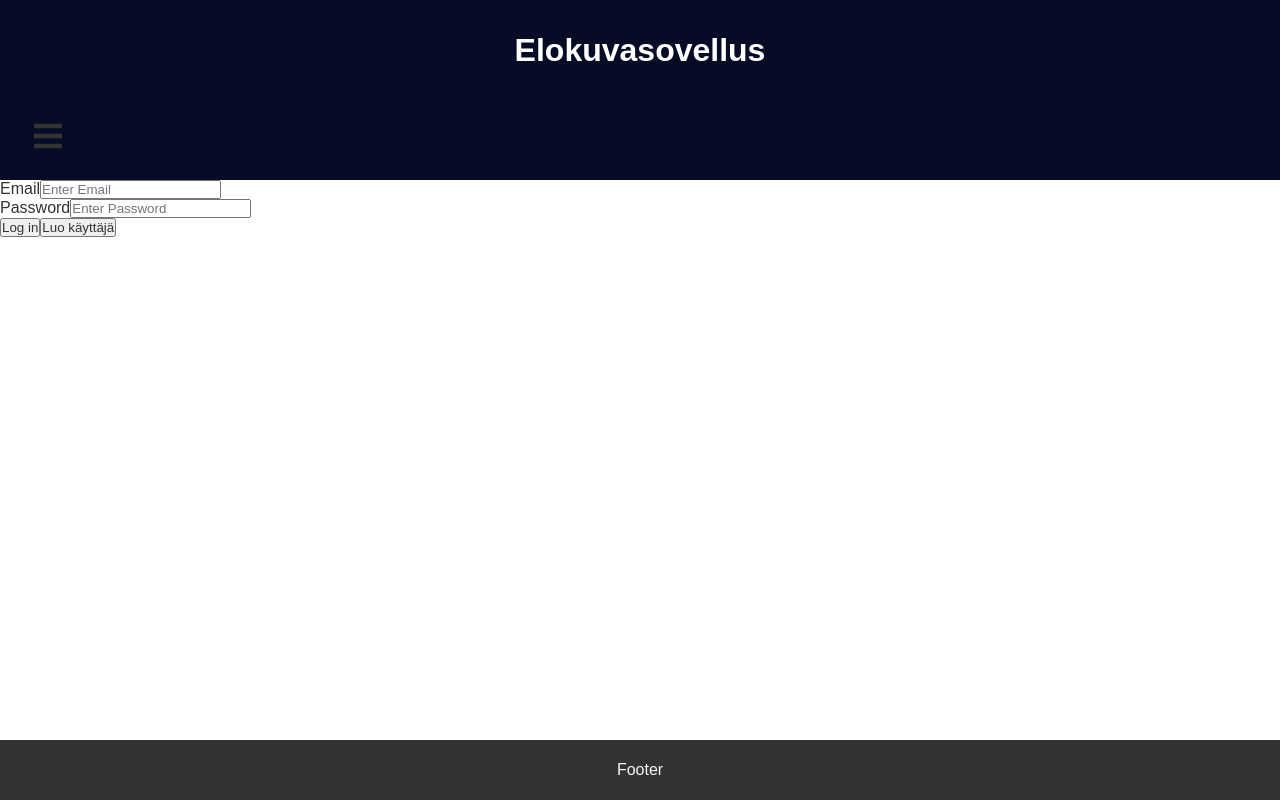
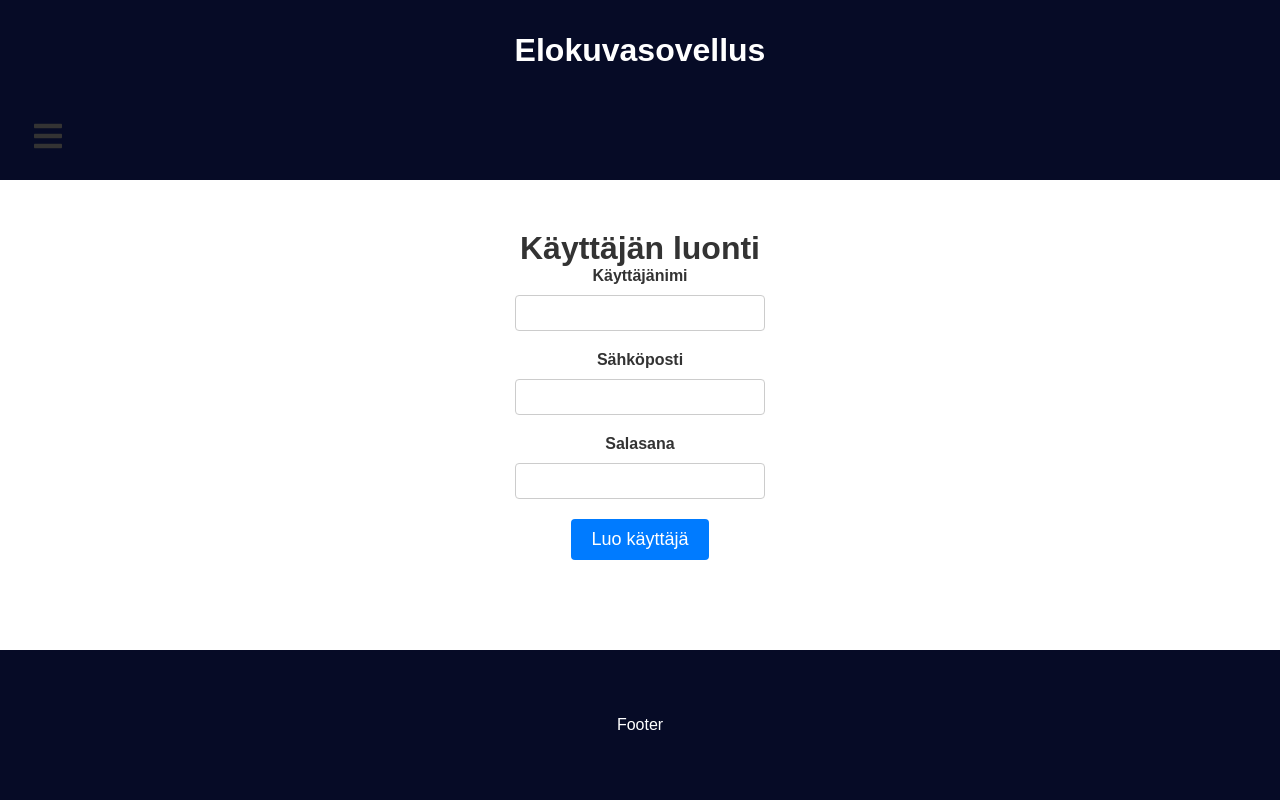
Before and after one commit to webohjeR21/Elokuvasovellus, a React (Create React App) app in the folder frontend/: page /Create in a window 1280 px wide. Built offline with nearby package versions, Linux system fonts and the light colour scheme.

Commit message:
Käyttäjän luonnin UI tehty ja frontendin ja back- endin yhdistäminen aoitettu Käyttäjän luomisessa

```diff
--- a/frontend/package.json
+++ b/frontend/package.json
@@ -6,6 +6,7 @@
     "@testing-library/jest-dom": "^5.17.0",
     "@testing-library/react": "^13.4.0",
     "@testing-library/user-event": "^13.5.0",
+    "axios": "^1.6.8",
     "react": "^18.2.0",
     "react-dom": "^18.2.0",
     "react-icons": "^5.0.1",
--- a/frontend/src/componets/Footer.css
+++ b/frontend/src/componets/Footer.css
@@ -1,14 +1,14 @@
 footer {
-    background-color: var(--dark-color);
+    background-color: #060b26;
     display: flex;
     justify-content: center;
     align-items: center;
-    height: 60px;
+    height: 150px;
     width: 100%;
     position: fixed;
     bottom: 0;
 }
 
 footer p {
-    color: var(--light-color);
+    color: white;
 }
--- a/frontend/src/componets/Header.css
+++ b/frontend/src/componets/Header.css
@@ -1,5 +1,5 @@
 header{
-    /*background-color: var(--dark-color); */
+
     background-color: #060b26;
     height: 100px;
     display: flex;
@@ -10,6 +10,5 @@ header{
 
 
 header h1 {
-   /* color: var(--light-color);*/
    color: white;
 }
--- /dev/null
+++ b/frontend/src/pages/Create.css
@@ -0,0 +1,44 @@
+
+
+.App {
+    text-align: center;
+  }
+
+  .registration {
+    display: flex;
+    flex-direction: column;
+    align-items: center;
+    margin-top: 50px;
+  }
+
+
+  .registration label {
+    margin-bottom: 10px;
+    font-weight: bold;
+  }
+
+
+  .registration input {
+    margin-bottom: 20px;
+    padding: 8px;
+    border: 1px solid #ccc;
+    border-radius: 4px;
+    font-size: 16px;
+    width: 250px;
+    box-sizing: border-box;
+  }
+
+
+  .registration button {
+    padding: 10px 20px;
+    border: none;
+    border-radius: 4px;
+    background-color: #007bff;
+    color: #fff;
+    font-size: 18px;
+    cursor: pointer;
+  }
+
+  .registration button:hover {
+    background-color: #0056b3;
+  }
--- a/frontend/src/pages/Create.js
+++ b/frontend/src/pages/Create.js
@@ -1,26 +1,41 @@
-import React from 'react'
+import React, { useState } from 'react'
+import Axios from 'axios'
+import './Create.css'
 
 export default function Create() {
-  return (
-    <div>
-      <div>
-        <form action=''>
-          <div>
-            <label htmlFor='email'>Email</label>
-            <input type='email' placeholder='Enter Email' />
-          </div>
-          <div>
-            <label htmlFor='password'>Password</label>
-            <input type='password' placeholder='Enter Password' />
-          </div>
-          <button className='button'>Log in </button>
-          <button className='buttonCreate'> Luo käyttäjä </button>
 
-        </form>
-      </div>
+  const [usernameReg, setUsernameReg] = useState('')
+  const [passwordReg, setPasswordReg] = useState('')
+  const [emailReg, setEmailReg] = useState('')
+
+  const register = () => {
+    Axios.post('http://localhost:3001/register', {
+      username: usernameReg,
+      password: passwordReg,
+      email: emailReg
+    }).then((response) => {
+      console.log(response)
+    })
+  }
 
 
+  return (
+    <div className='App'>
+      <div className='registration'>
+       <h1>Käyttäjän luonti</h1>
+       <label>Käyttäjänimi</label>
+       <input type="text" onChange={(e) =>
+        {setUsernameReg(e.target.value)}} />
 
+       <label>Sähköposti</label>
+       <input type="text" onChange={(e) =>
+        {setEmailReg(e.target.value)}} />
+
+       <label>Salasana</label>
+       <input type="password" onChange={(e) =>
+        {setPasswordReg(e.target.value)}} />
+       <button onClick={register}>Luo käyttäjä</button>
+      </div>
     </div>
   )
 }
```
Also changed, not shown: 2 other files (tests, documents, lock files or other folders).
